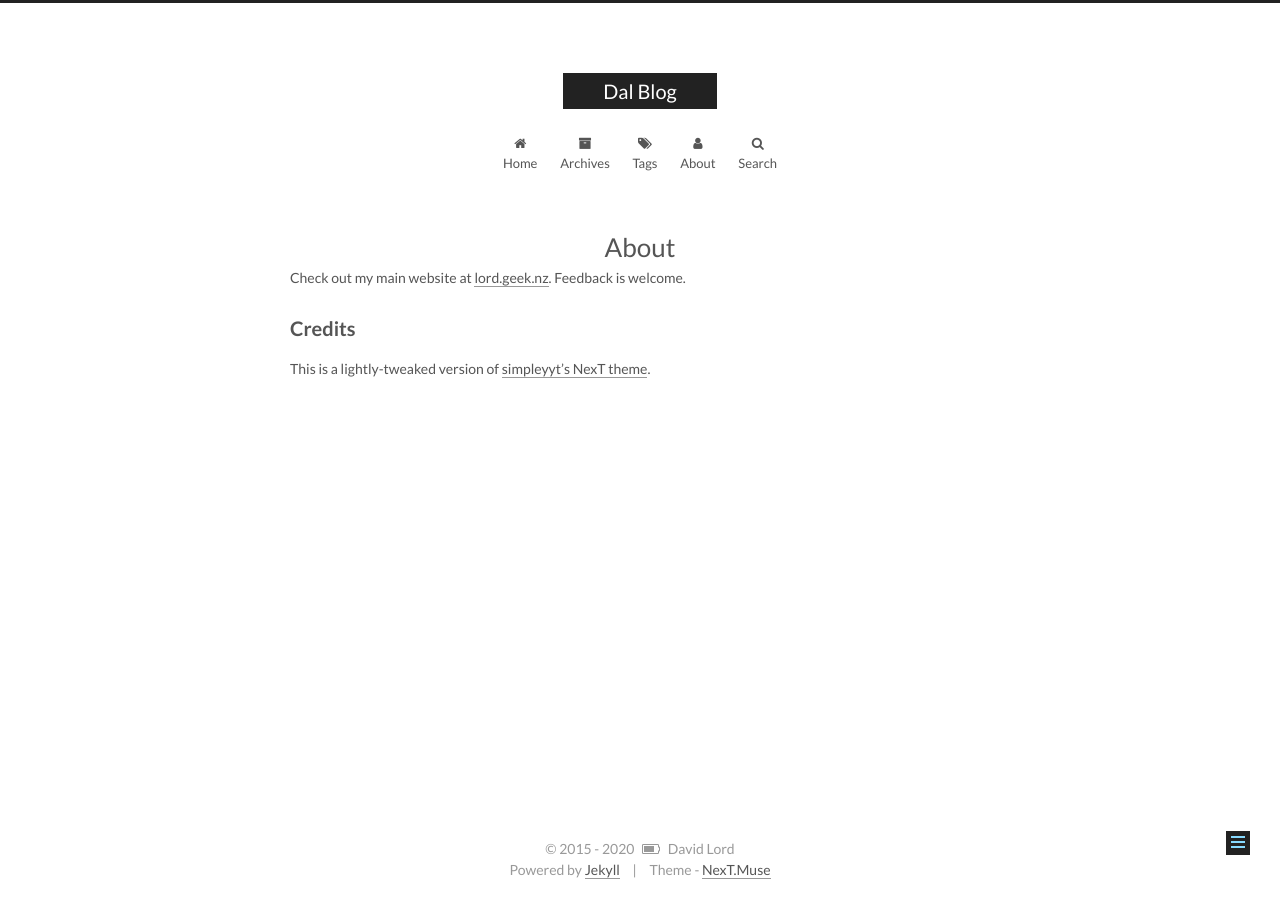
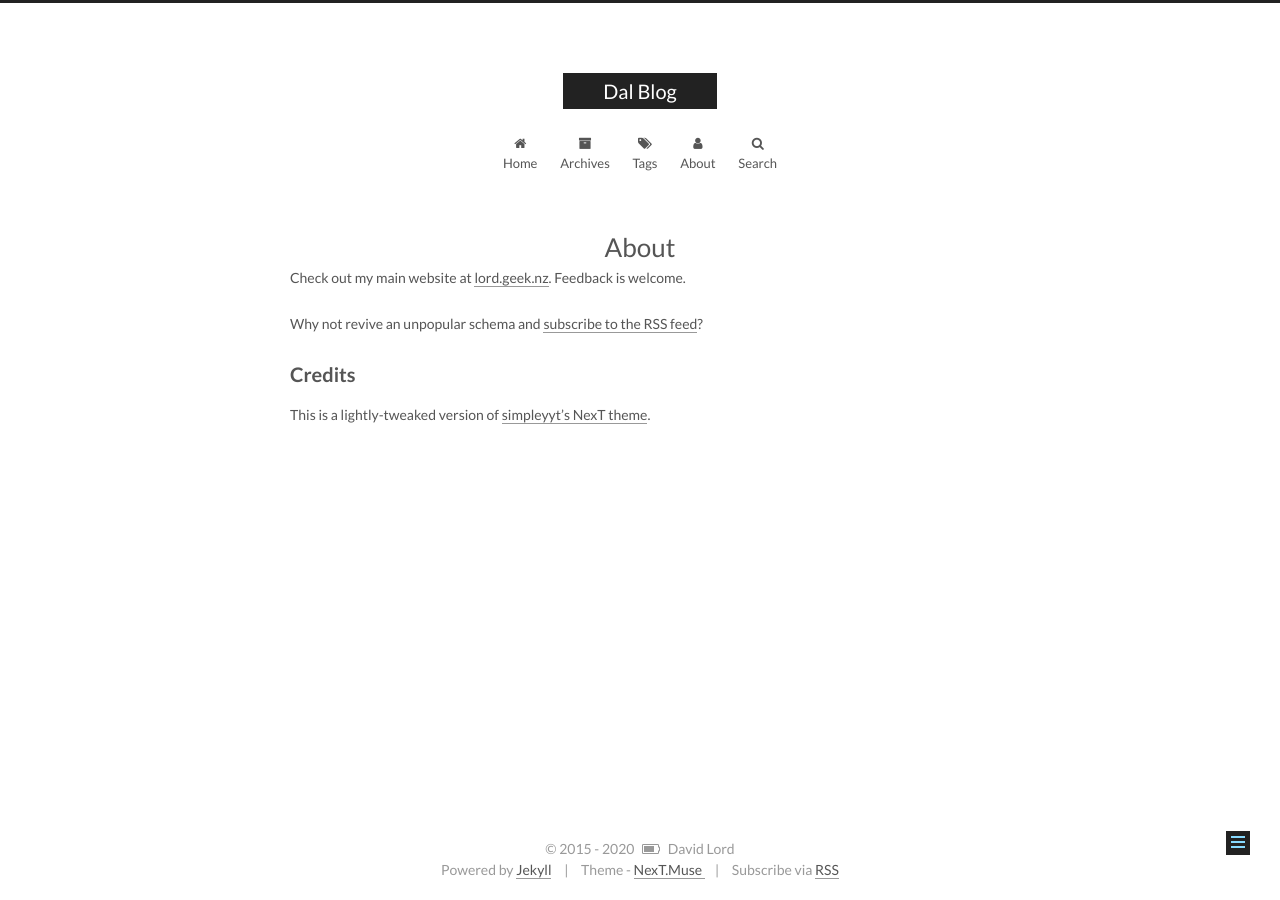
Before and after one commit to d-lord/d-lord.github.io, a Jekyll site: the page built from about/index.md, in a window 1280 px wide. Built offline with Jekyll 4.4.1, drawn with Linux system fonts in a browser that asks for light colours.

Commit message:
Add RSS link to about page and footer
It's not otherwise visible on mobile. It is in the sidebar (which either
doesn't show on mobile or is hard to find) and the header (which doesn't make
much, if anything, visible to users).

```diff
--- a/_includes/_partials/footer.html
+++ b/_includes/_partials/footer.html
@@ -21,3 +21,10 @@
   </a>
 </div>
 {% endif %}
+
+<div class="rss-cta">
+  {% assign site_rss = site.rss %}
+  {% if site.feed and site.feed.path and site.rss == '' or site.rss == nil %}
+    {% assign site_rss = site.feed.path %}
+  {% endif %}
+  Subscribe via <a class="theme-link" href="{{ site_rss }}">RSS</a>
--- a/_sass/_common/components/footer/footer.scss
+++ b/_sass/_common/components/footer/footer.scss
@@ -15,7 +15,7 @@
 .powered-by,
 .theme-info { display: inline-block; }
 
-.powered-by {
+.powered-by, .theme-info {
   margin-right: 10px;
 
   &::after {
@@ -37,3 +37,7 @@
 
   img { display: inline-block; }
 }
+
+.rss-cta {
+  display: inline-block;
+}
--- a/about/index.md
+++ b/about/index.md
@@ -6,6 +6,8 @@ permalink: /about/
 
 Check out my main website at [lord.geek.nz](https://lord.geek.nz). Feedback is welcome.
 
+Why not revive an unpopular schema and [subscribe to the RSS feed](https://blog.lord.geek.nz/feed.xml)?
+
 ## Credits
 
 This is a lightly-tweaked version of [simpleyyt's NexT theme](https://github.com/simpleyyt/jekyll-theme-next).
```
